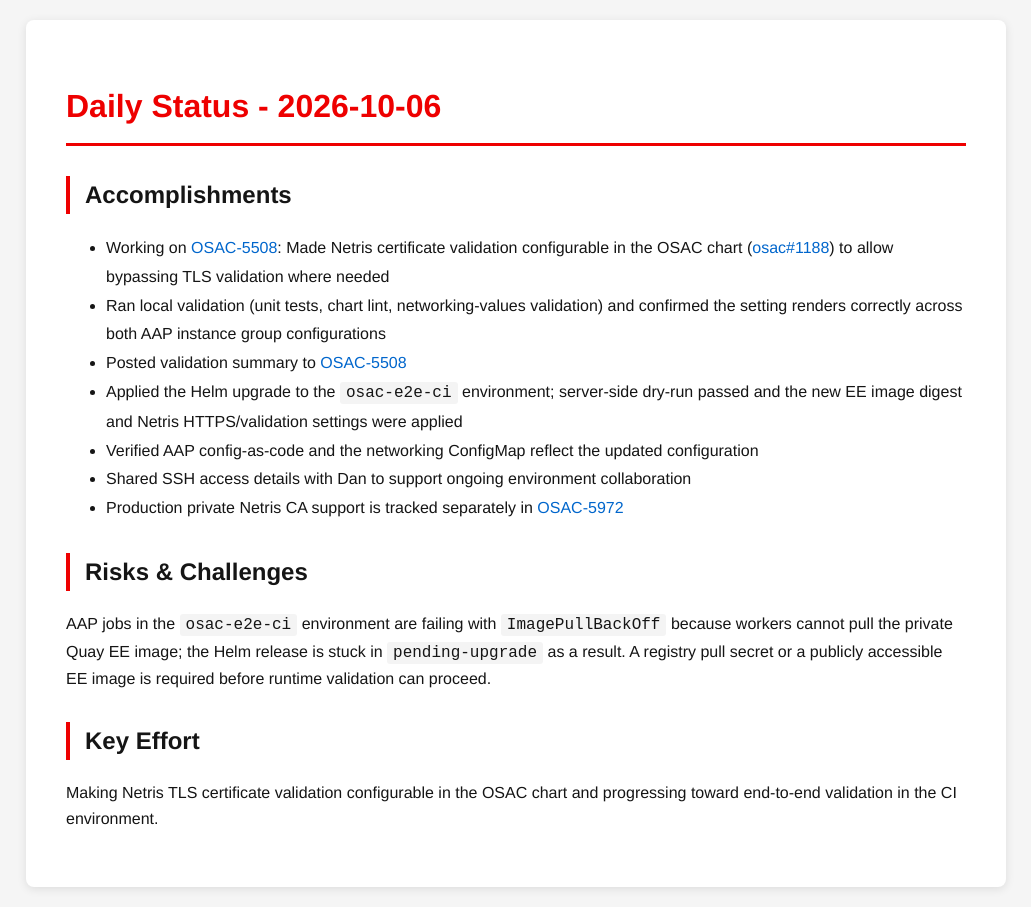
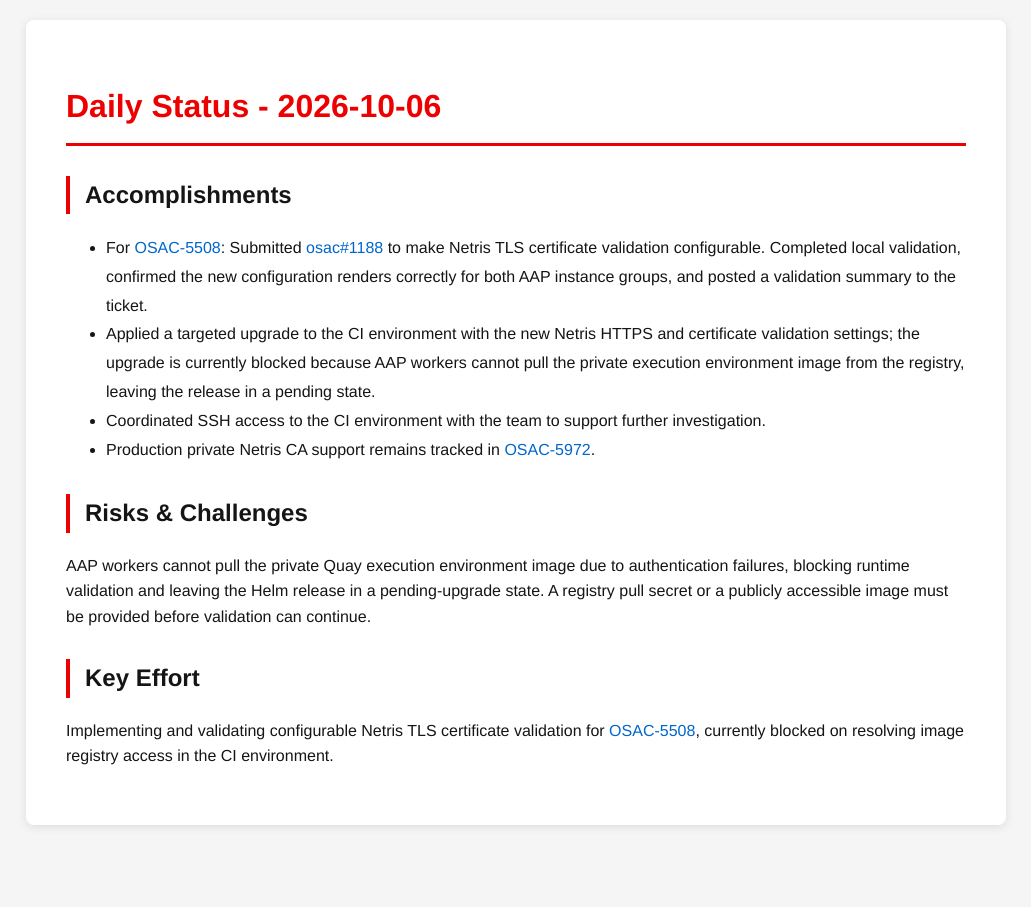
Before and after one commit to tzvatot/daily-status, a Jekyll site: the page built from 2026-10-06.md, in a window 1280 px wide. Shown: the whole page, without its empty margins (124-1155 px from the left). Built offline with Jekyll 4.4.1, drawn with Linux system fonts in a browser that asks for light colours.

Commit message:
Daily status update - 2026-10-06

```diff
--- a/2026-10-06.md
+++ b/2026-10-06.md
@@ -7,16 +7,13 @@
 # Daily Status - 2026-10-06
 
 ## Accomplishments
-- Working on [OSAC-5508](https://redhat.atlassian.net/browse/OSAC-5508): Made Netris certificate validation configurable in the OSAC chart ([osac#1188](https://github.com/osac-project/osac/pull/1188)) to allow bypassing TLS validation where needed
-- Ran local validation (unit tests, chart lint, networking-values validation) and confirmed the setting renders correctly across both AAP instance group configurations
-- Posted validation summary to [OSAC-5508](https://redhat.atlassian.net/browse/OSAC-5508)
-- Applied the Helm upgrade to the `osac-e2e-ci` environment; server-side dry-run passed and the new EE image digest and Netris HTTPS/validation settings were applied
-- Verified AAP config-as-code and the networking ConfigMap reflect the updated configuration
-- Shared SSH access details with Dan to support ongoing environment collaboration
-- Production private Netris CA support is tracked separately in [OSAC-5972](https://redhat.atlassian.net/browse/OSAC-5972)
+- For [OSAC-5508](https://redhat.atlassian.net/browse/OSAC-5508): Submitted [osac#1188](https://github.com/osac-project/osac/pull/1188) to make Netris TLS certificate validation configurable. Completed local validation, confirmed the new configuration renders correctly for both AAP instance groups, and posted a validation summary to the ticket.
+- Applied a targeted upgrade to the CI environment with the new Netris HTTPS and certificate validation settings; the upgrade is currently blocked because AAP workers cannot pull the private execution environment image from the registry, leaving the release in a pending state.
+- Coordinated SSH access to the CI environment with the team to support further investigation.
+- Production private Netris CA support remains tracked in [OSAC-5972](https://redhat.atlassian.net/browse/OSAC-5972).
 
 ## Risks & Challenges
-AAP jobs in the `osac-e2e-ci` environment are failing with `ImagePullBackOff` because workers cannot pull the private Quay EE image; the Helm release is stuck in `pending-upgrade` as a result. A registry pull secret or a publicly accessible EE image is required before runtime validation can proceed.
+AAP workers cannot pull the private Quay execution environment image due to authentication failures, blocking runtime validation and leaving the Helm release in a pending-upgrade state. A registry pull secret or a publicly accessible image must be provided before validation can continue.
 
 ## Key Effort
-Making Netris TLS certificate validation configurable in the OSAC chart and progressing toward end-to-end validation in the CI environment.
+Implementing and validating configurable Netris TLS certificate validation for [OSAC-5508](https://redhat.atlassian.net/browse/OSAC-5508), currently blocked on resolving image registry access in the CI environment.
```
